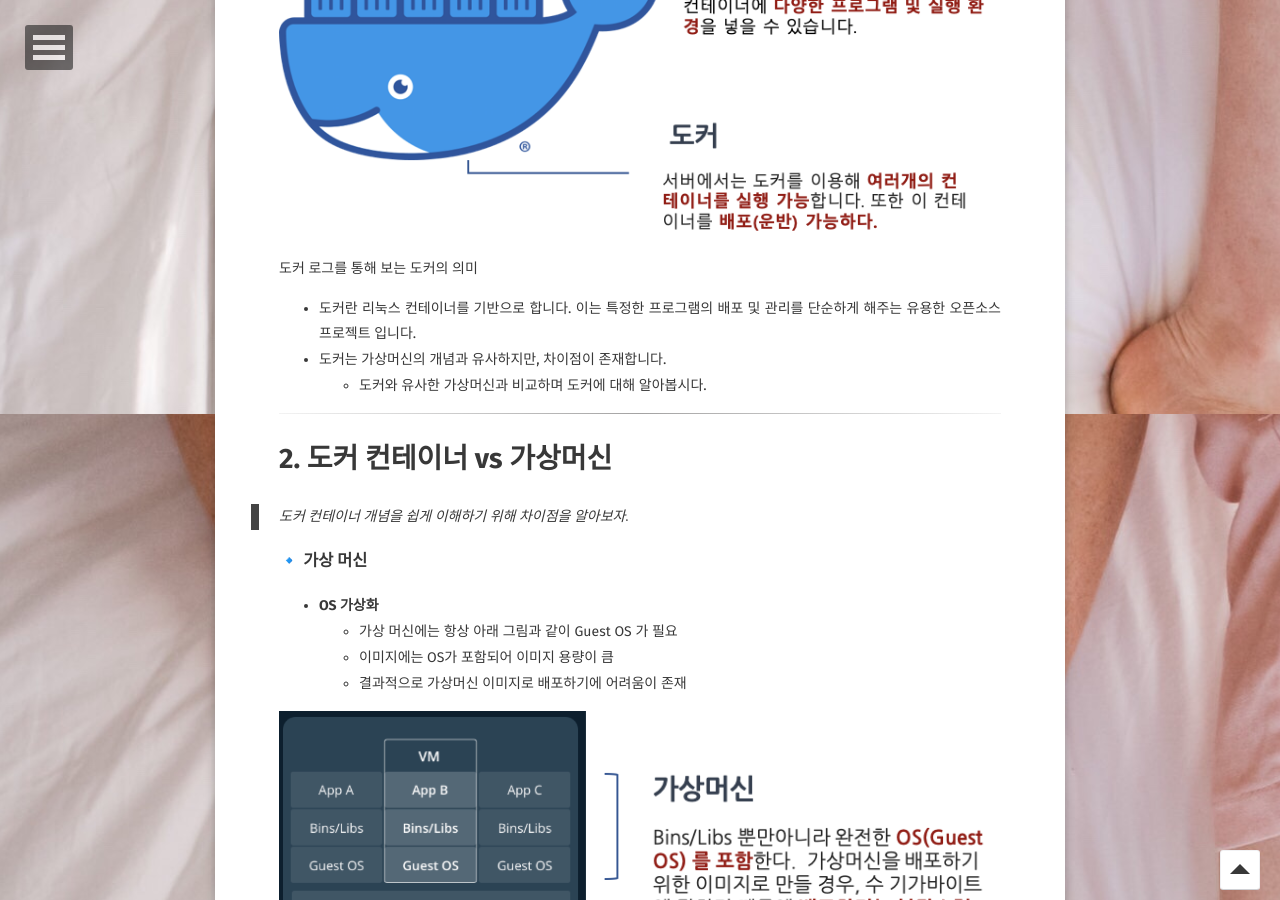
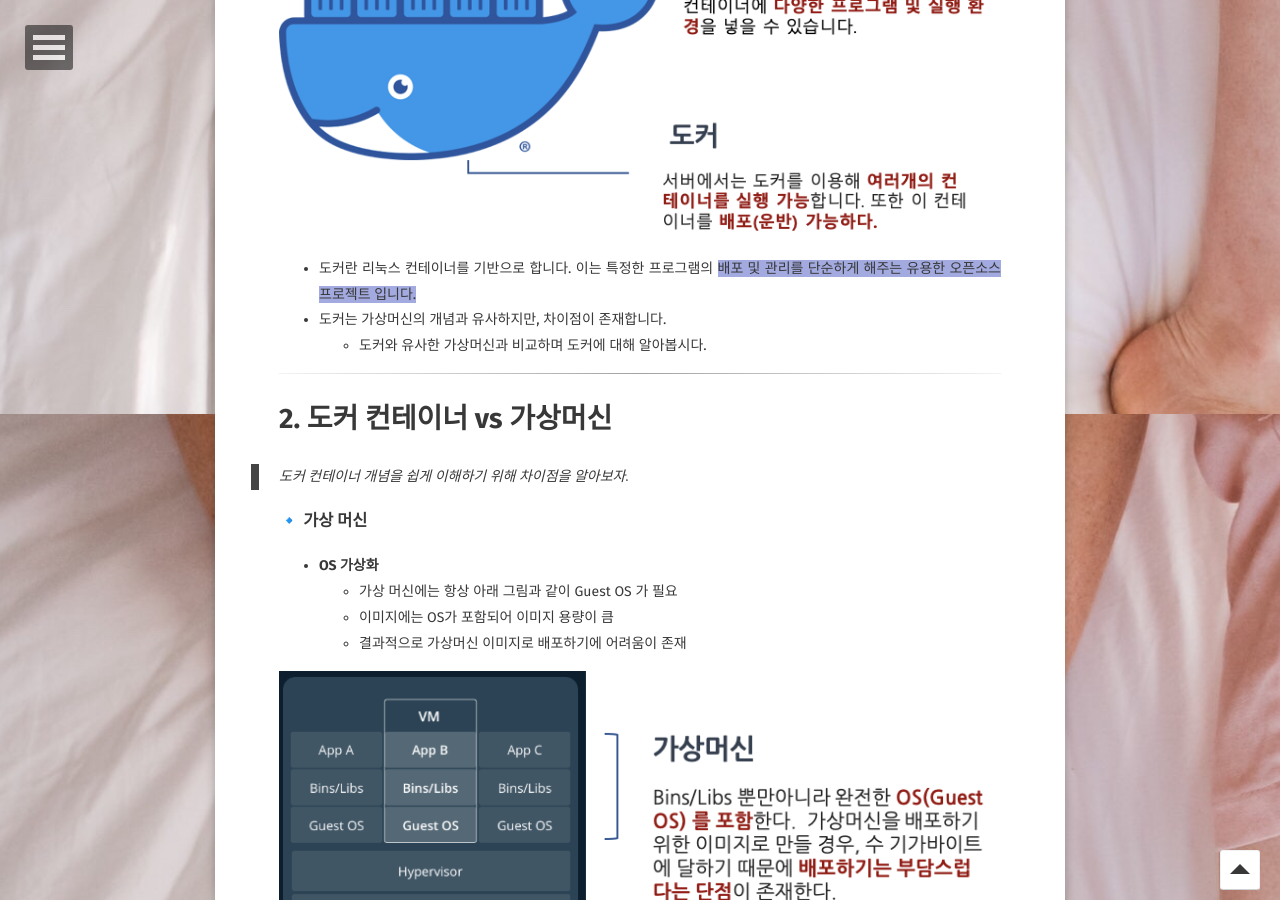
Before and after one commit to JUNGEEYOU/JUNGEEYOU.github.io, a Jekyll site: the page built from _posts/2020-03-15-docker-1-post.md, in a window 1280 px wide and 900 px high, scrolled down 1386 px. Built offline with Jekyll 4.4.1, drawn with Linux system fonts in a browser that asks for light colours; some web fonts are replaced; comment, search, counter and statistics services are not loaded.

Commit message:
하이라이터 넣어보기

```diff
--- a/_posts/2020-03-15-docker-1-post.md
+++ b/_posts/2020-03-15-docker-1-post.md
@@ -37,9 +37,7 @@ image: /assets/img/docker/basic_1/Moby-logo.png
 
 ![docker/Untitled.png](/assets/img/docker/basic_1/Untitled.png)
 
-도커 로그를 통해 보는  도커의 의미
-
-- 도커란 리눅스 컨테이너를 기반으로 합니다. 이는  특정한 프로그램의 배포 및  관리를 단순하게 해주는 유용한 오픈소스 프로젝트 입니다.
+- 도커란 리눅스 컨테이너를 기반으로 합니다. 이는  특정한 프로그램의 <span style="background-color: #A2AAE0">배포 및 관리를 단순하게 해주는 유용한 오픈소스<span> 프로젝트 입니다.
 - 도커는 가상머신의 개념과 유사하지만, 차이점이 존재합니다.
     - 도커와 유사한 가상머신과 비교하며 도커에 대해 알아봅시다.
 
```
